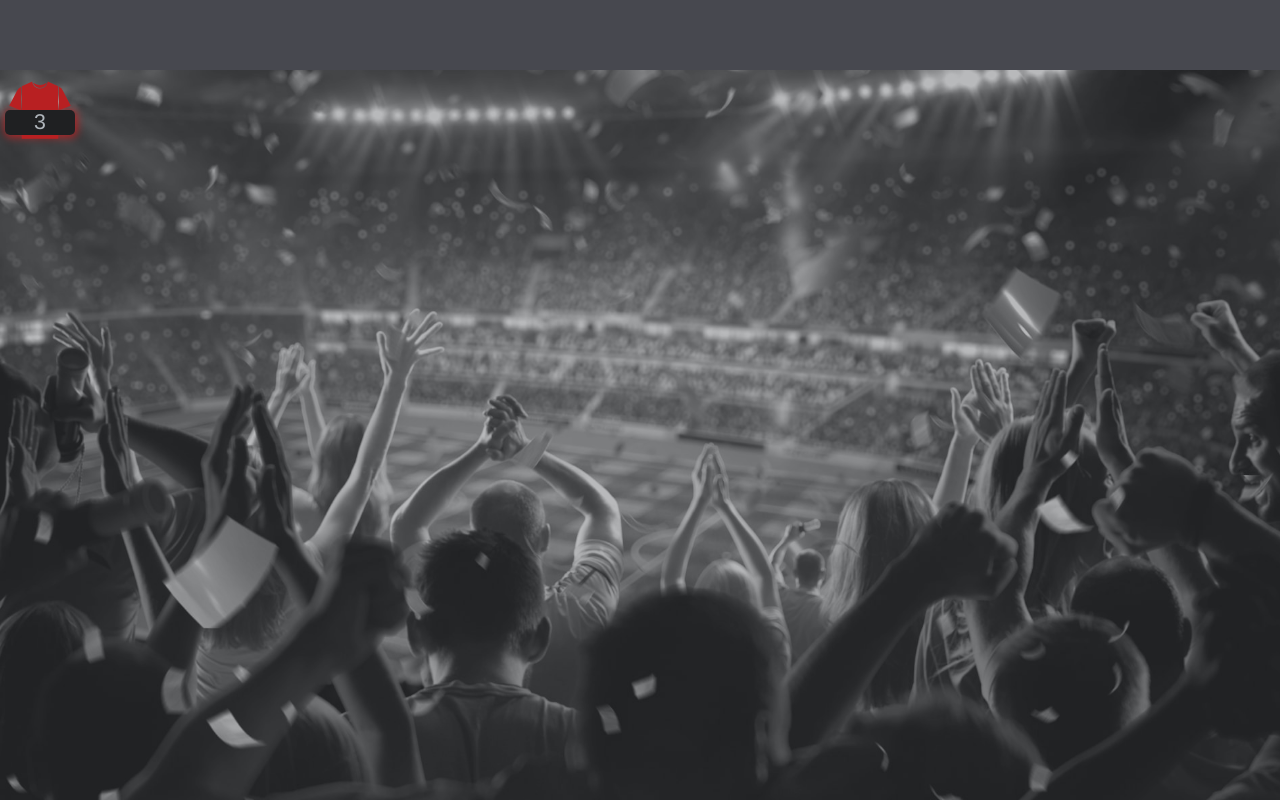
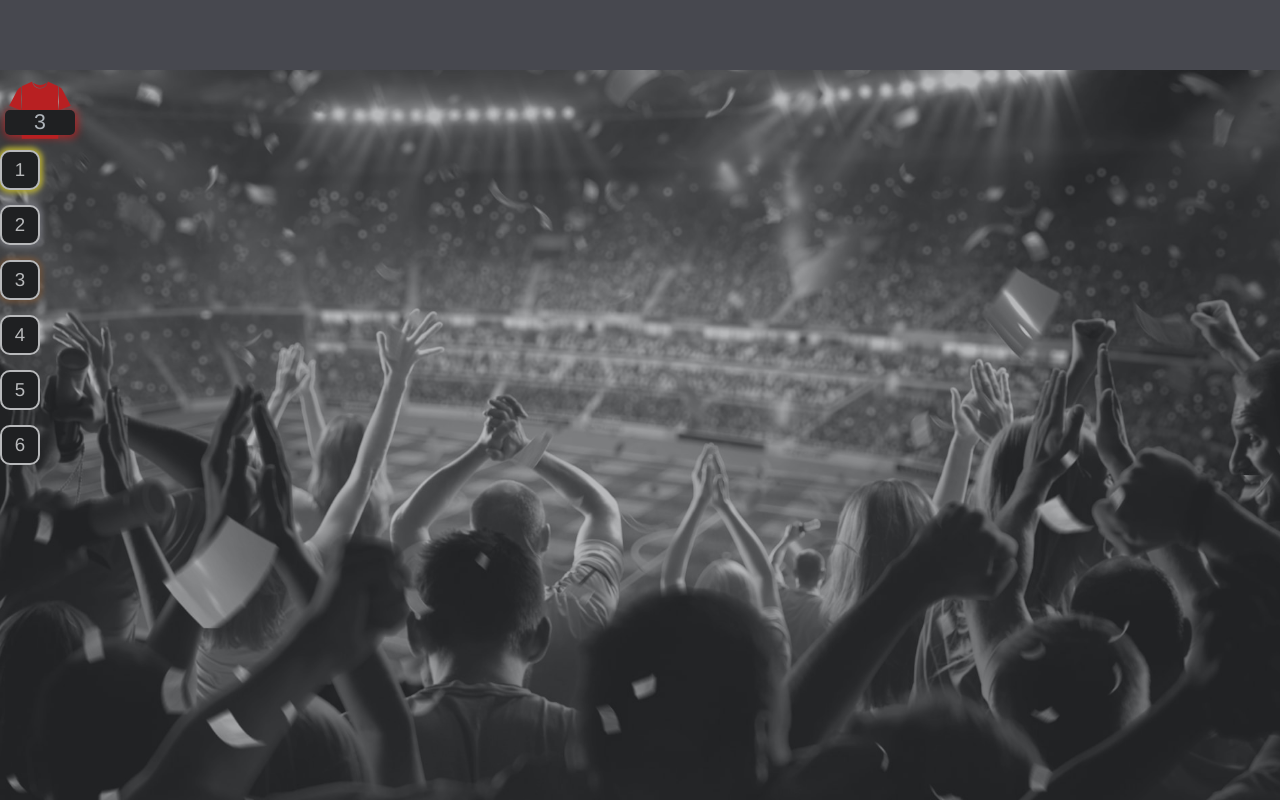
Before and after one commit to ClouRise/FANTASTICHACK2025, a Vue app in the folder frontend/front/: page / in a window 1280 px wide. Built offline with nearby package versions, Linux system fonts and the light colour scheme.

Commit message:
titlerowupd

```diff
--- a/frontend/front/src/App.vue
+++ b/frontend/front/src/App.vue
@@ -5,6 +5,12 @@
     </header>
     <main>
       <player fillColor="#ff0000" txt="3"></player>
+      <titlerow style="box-shadow: #EFDE22 0px 0px 5px 3px" num="1"></titlerow>
+      <titlerow style="box-shadow: #7A7A81 0px 0px 5px 3px" num="2"></titlerow>
+      <titlerow style="box-shadow: #FF77004D 0px 0px 5px 3px" num="3"></titlerow>
+      <titlerow num="4"></titlerow>
+      <titlerow num="5"></titlerow>
+      <titlerow num="6"></titlerow>
     </main>
   </div>
 </template>
@@ -12,9 +18,11 @@
 <script>
 
 import player from './components/player.vue';
+import titlerow from './components/titlerow.vue'
 export default {
   components: {
-    player
+    player,
+    titlerow
   }
 }
 </script>
--- /dev/null
+++ b/frontend/front/src/components/titlerow.vue
@@ -0,0 +1,32 @@
+<template>
+    <div style="background-color: black;" class="row">
+        <p>{{ num }}</p>
+    </div>
+</template>
+
+<script>
+    export default {
+        props:{
+            num:{
+                type: Number
+            }
+        }
+    }
+</script>
+
+<style scoped>
+.row{
+    display: flex;
+    justify-content: center;
+    align-items: center;
+    border: solid 2px white;
+    border-radius: 10px;
+    text-align: center;
+    font-size: 14pt;
+    width: 40px;
+    height: 40px;
+    font-family: 'Franklin Gothic Medium', 'Arial Narrow', Arial, sans-serif;
+    color: white;
+    margin-bottom: 15px;
+}
+</style>
```
